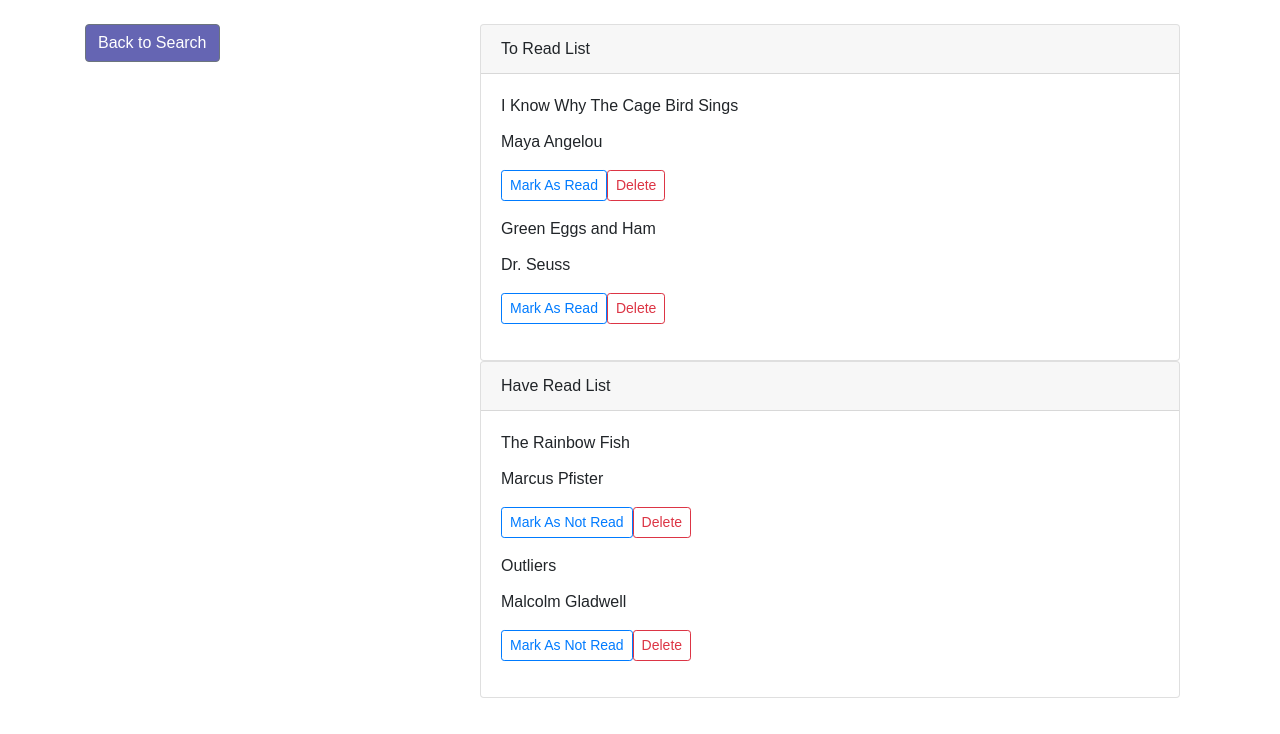
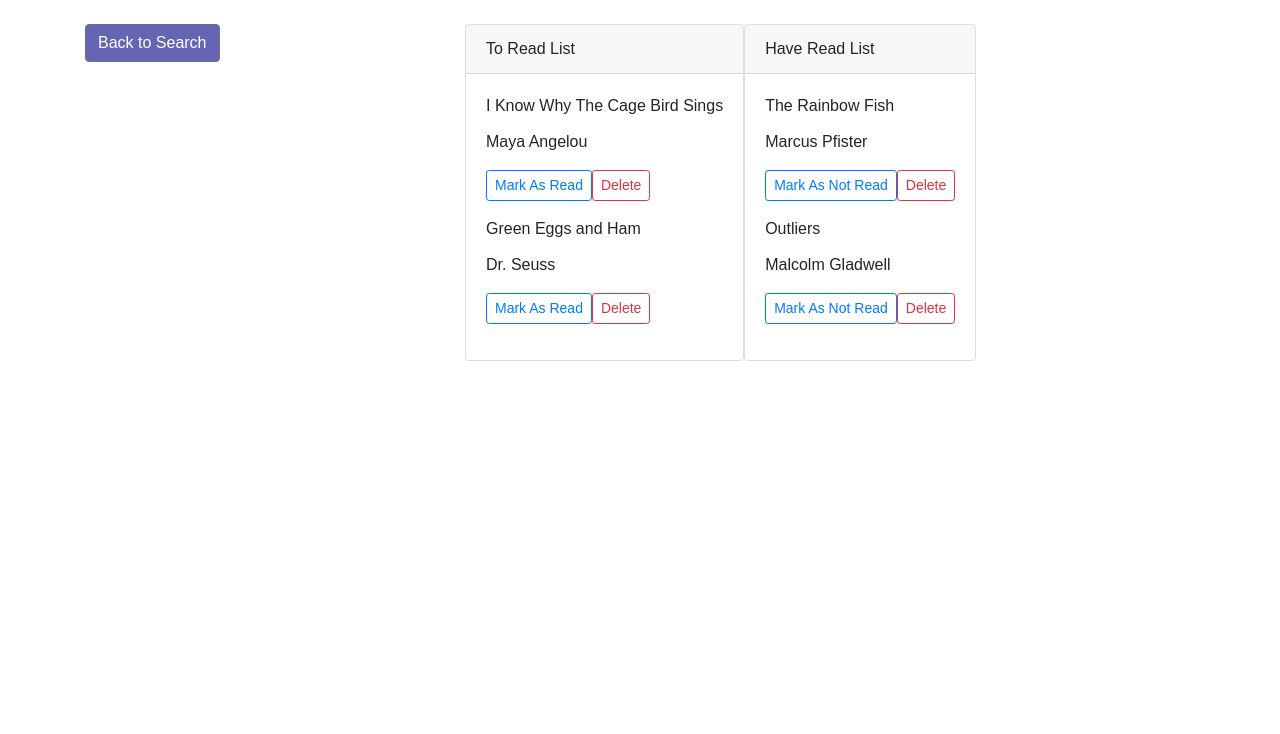
Before and after one commit to amyeunson/webdevspr2020-A3, a React (Create React App) app: page / in a window 1280 px wide. Shown: the top 734 px of the page. Built offline with nearby package versions, Linux system fonts and the light colour scheme.

Commit message:
Fixed bug in delete

```diff
--- a/src/components/lists.js
+++ b/src/components/lists.js
@@ -3,13 +3,14 @@ import React, { Component } from 'react';
 import BookItem from './bookItem';
 import { connect } from 'react-redux';
 import { Container, Card, CardTitle, CardHeader, CardBody } from 'reactstrap';
-
+import { Row } from 'reactstrap';
 class Lists extends Component {
   render() {
     return (
       <div>
       {/* To Read List  */}
       <Container>
+        <Row>
           <Card >
             <CardHeader>To Read List</CardHeader>
             {/* Book Items  */}
@@ -22,10 +23,8 @@ class Lists extends Component {
                 )}
             </CardBody>
           </Card>
-      </Container>
 
           {/* Have Read List  */}
-      <Container>
           <Card >
             <CardHeader>Have Read List</CardHeader>
             {/* Book Items  */}
@@ -38,6 +37,7 @@ class Lists extends Component {
                 )}
             </CardBody>
           </Card>
+        </Row>
       </Container>
     </div>
     )
--- a/src/redux/actions.js
+++ b/src/redux/actions.js
@@ -8,7 +8,7 @@ export const search = (query) => ({
 
 export const deleteBook = (bookLocation, book) => ({
     type: DELETE_BOOK,
-    bookListType: bookLocation,
+    currentLocation: bookLocation,
     bookInfo: book
 })
 
```
Lines whose indentation alone changed are shown as unchanged.
